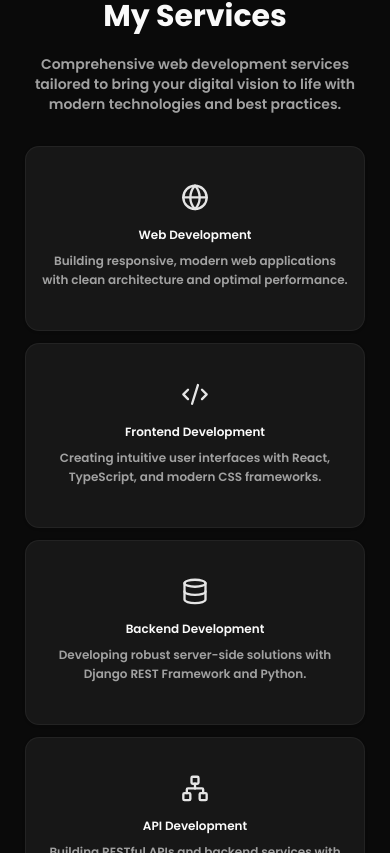
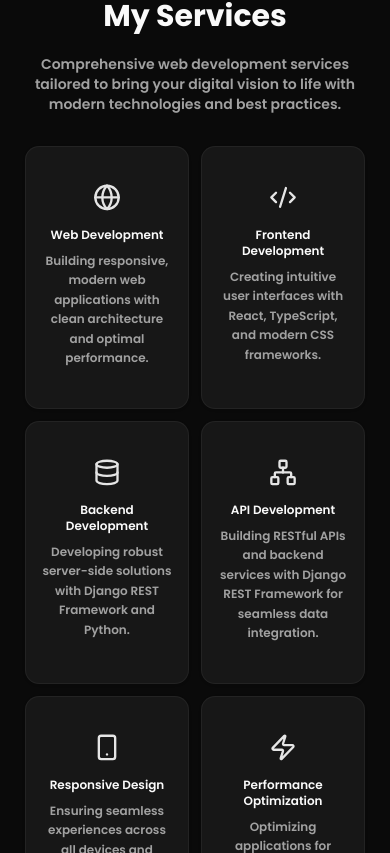
Before and after one commit to FavourDarasimi/Portfolio, a React (Vite) app: page / in a window 390 px wide. Shown: the part 2451-3304 px from the top of the page. Built offline with nearby package versions, Linux system fonts and the light colour scheme.

Commit message:
year change

```diff
--- a/src/components/NavBar.tsx
+++ b/src/components/NavBar.tsx
@@ -74,12 +74,13 @@ const NavBar = ({
   };
 
   const NavLinks = () => (
-    <div className="flex lg:flex-row flex-col md:gap-6 lg:gap-8 gap-5">
+    <div className="flex lg:flex-row flex-col md:gap-6 lg:gap-8 gap-5">y
+
       {[
         { label: "About", ref: aboutRef, index: 0 },
         { label: "Skills", ref: skillsRef, index: 1 },
         { label: "Services", ref: servicesRef, index: 2 },
-        { label: "Project", ref: projectsRef, index: 3 },
+        { label: "Projects", ref: projectsRef, index: 3 },
         { label: "Contact", ref: contactRef, index: 4 },
       ].map(({ label, ref, index }) => (
         <motion.h1
--- a/src/sections/Footer.tsx
+++ b/src/sections/Footer.tsx
@@ -55,7 +55,7 @@ const Footer = () => {
             ))}
           </div>
         </motion.div>
-        <h1 className="mt-10">© 2025 Darasimi. All rights reserved.</h1>
+        <h1 className="mt-10">© 2026 Darasimi. All rights reserved.</h1>
       </div>
     </div>
   );
--- a/src/sections/Services.tsx
+++ b/src/sections/Services.tsx
@@ -93,7 +93,7 @@ const Services: React.FC<ServicesProps> = ({ servicesRef }) => {
 
       <motion.div className="px-4 sm:px-6 md:px-8">
         <motion.div
-          className="grid grid-cols-1 sm:grid-cols-2 lg:grid-cols-3 gap-3 sm:gap-4 md:gap-5 lg:gap-6 mx-auto max-w-[95%] sm:max-w-[90%] md:max-w-[85%] lg:mx-20"
+          className="grid grid-cols-2 lg:grid-cols-3 gap-3 sm:gap-4 md:gap-5 lg:gap-6 mx-auto max-w-[95%] sm:max-w-[90%] md:max-w-[85%] lg:mx-20"
           variants={containerVariants}
           initial="hidden"
           whileInView="visible"
```
